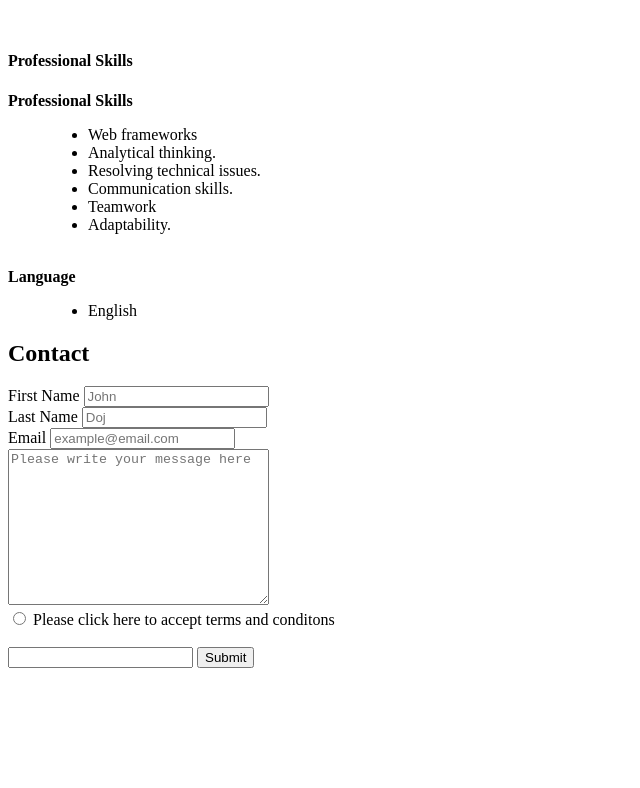
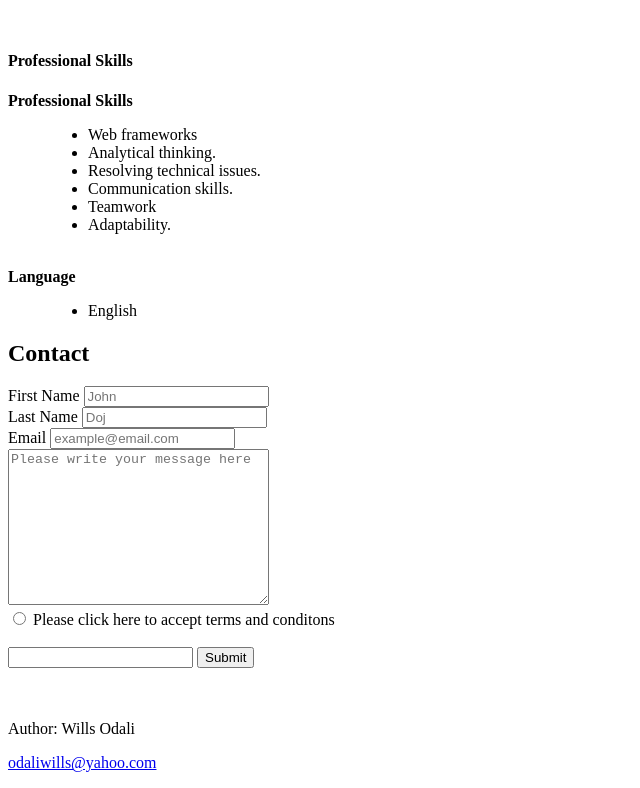
Before and after one commit to sirwills/portfolio, a plain HTML site: page index.html in a window 1280 px wide. Shown: the part 1529-2317 px from the top of the page, without its empty margins (0-640 px from the left). Before the commit the page ends 2205 px from the top, so only its background shows below. Drawn offline with Linux system fonts and the light colour scheme.

Commit message:
added footer

```diff
--- a/index.html
+++ b/index.html
@@ -142,6 +142,13 @@
         </section>
     </main>
 
+    <br><br>
+
+    <footer>
+        <p>Author: Wills Odali</p>
+        <p><a href="mailto:odaliwills@yahoo.com">odaliwills@yahoo.com</a></p>
+    </footer>
+
 
 
 </body>
```
